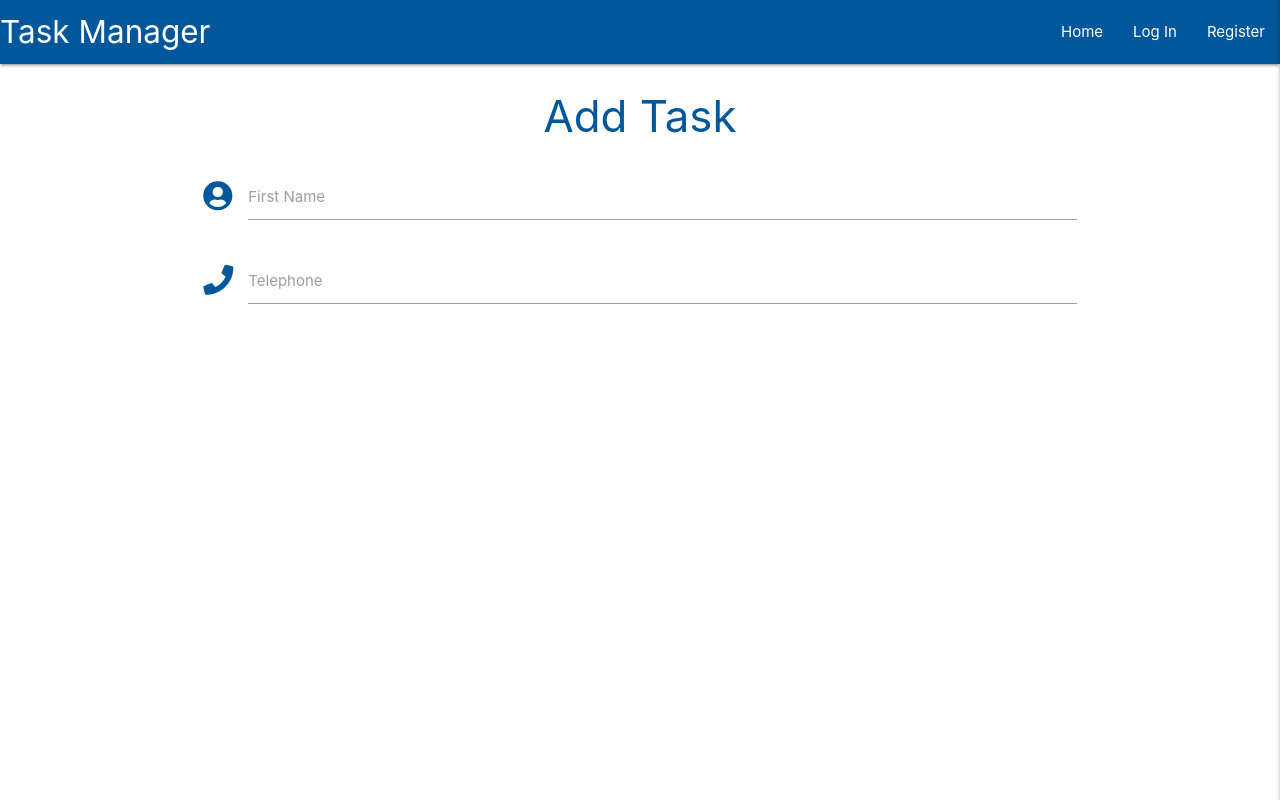
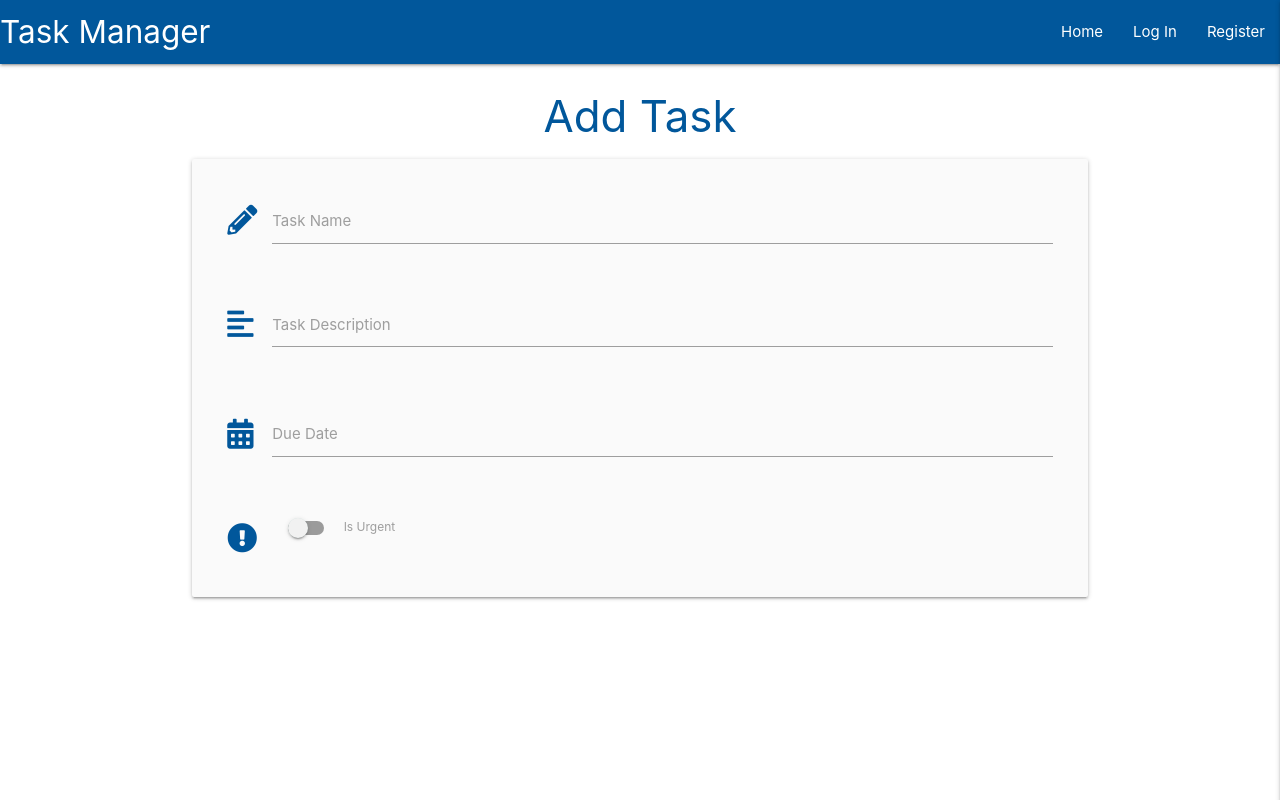
Before and after one commit to ConorDavison/task-manager-project, a Flask app: page /add_task in a window 1280 px wide. Run offline with Flask 2, Linux system fonts and the light colour scheme; some libraries are stand-ins or nearby versions.

Commit message:
add task form input fields

```diff
--- a/static/js/script.js
+++ b/static/js/script.js
@@ -1,8 +1,13 @@
 $(document).ready(function(){
     $('.sidenav').sidenav({edge: "right"});
     $('.tooltipped').tooltip();
-  });
-
-$(document).ready(function(){
+    $('.datepicker').datepicker({
+        format: "dd mmmm, yyyy",
+        yearRange: 3,
+        showClearBtn: true,
+        i18n: {
+            done: "Select"
+        }
+    });
     $('.collapsible').collapsible();
   });
--- a/templates/add_task.html
+++ b/templates/add_task.html
@@ -6,20 +6,44 @@
 
 
 
-    <div class="row">
+    <div class="row card-panel grey lighten-5">
         <form class="col s12" method="POST" action="">
-          <div class="row">
-            <div class="input-field col s12">
-              <i class="fas fa-user-circle prefix light-blue-text text-darken-4"></i>
-              <input id="icon_prefix" type="text" class="validate">
-              <label for="icon_prefix">First Name</label>
+            <div class="row">
+                <div class="input-field col s12">
+                <i class="fas fa-pencil-alt prefix light-blue-text text-darken-4"></i>
+                <input id="task_name" name="task_name"type="text" minlength="5" maxlength="50"
+                    type="text" class="validate" required>
+                <label for="task_name">Task Name</label>
+                </div>
             </div>
-            <div class="input-field col s12">
-                <i class="fas fa-phone prefix light-blue-text text-darken-4"></i>
-              <input id="icon_telephone" type="tel" class="validate">
-              <label for="icon_telephone">Telephone</label>
+            <div class="row">
+                <div class="input-field col s12">
+                <i class="fas fa-align-left prefix light-blue-text text-darken-4"></i>
+                <textarea id="task_description" name="task_description" minlength="5" maxlength="200"
+                    class="materialize-textarea"></textarea>
+                <label for="task_description">Task Description</label>
+                </div>
             </div>
-          </div>
+            <div class="row">
+                <div class="input-field col s12">
+                <i class="fas fa-calendar-alt prefix light-blue-text text-darken-4"></i>
+                <input id="due_date" name="due_date"type="text" type="text" class="datepicker validate" required>
+                <label for="due_date">Due Date</label>
+                </div>
+            </div>
+            <div class="row">
+                <div class="input-field col s12">
+                <div class="switch">
+                    <i class="fas fa-exclamation-circle prefix light-blue-text text-darken-4"></i>
+                    <label for="is_urgent">
+
+                      <input type="checkbox" id="is_urgent" name="is_urgent">
+                      <span class="lever"></span>
+                      Is Urgent
+                    </label>
+                  </div>
+                </div>
+            </div>
         </form>
       </div>
 {% endblock %}
```
